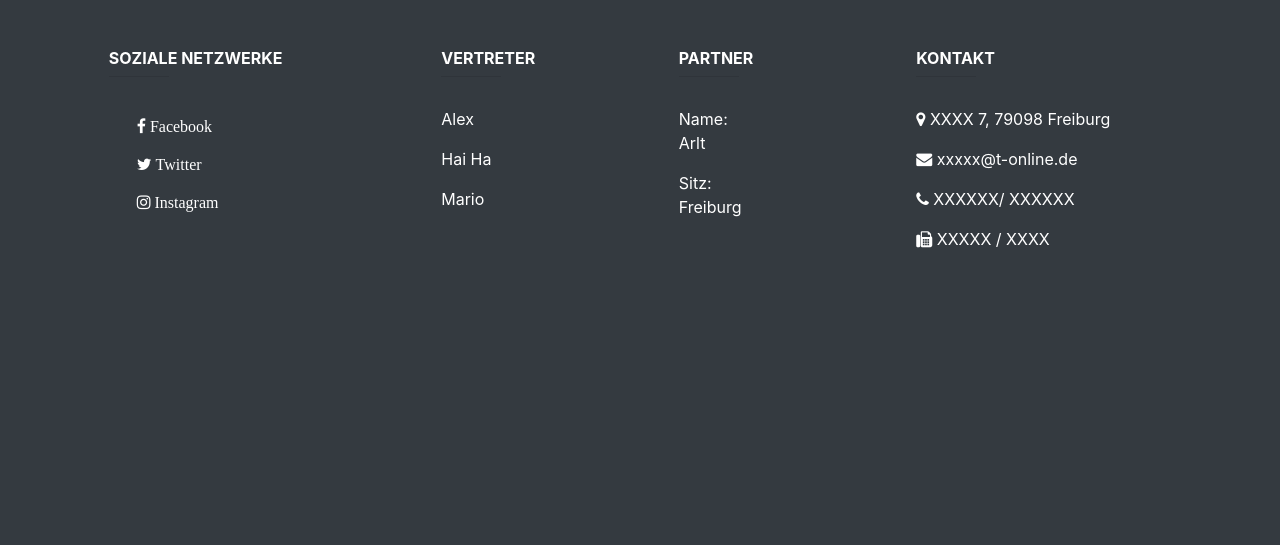
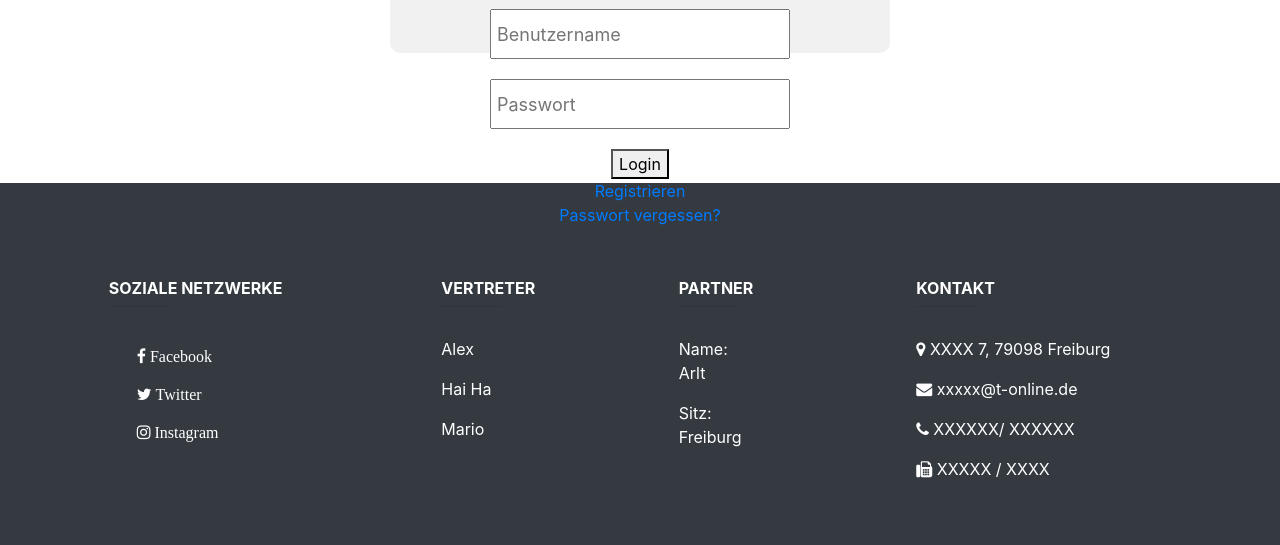
Before and after one commit to hAislt/WebE, a PHP site: page /login.html in a window 1280 px wide. Shown: the part 527-1072 px from the top of the page. Before the commit the page ends 775 px from the top, so only its background shows below. Run offline with PHP 8.4, Linux system fonts and the light colour scheme; some libraries are stand-ins or nearby versions.

Commit message:
Update main.css
update for login.html

```diff
--- a/main.css
+++ b/main.css
@@ -122,3 +122,23 @@
   .demo:hover {
     opacity: 1;
   }
+
+ .container_login {
+	  width: 500px;
+    height: 450px;
+	  margin: 130px auto;
+	  padding-top:50px;
+	  text-align: center;
+	  background-color:  #f1f1f1;
+    border-radius:10px;
+
+  }
+
+ form.loginform input[type="text"], input[type="password"] {
+	  width: 300px;
+	  height: 50px;
+    font-size: 18px;
+	  margin-bottom: 20px;
+    padding-left:5px;
+
+	}
```
